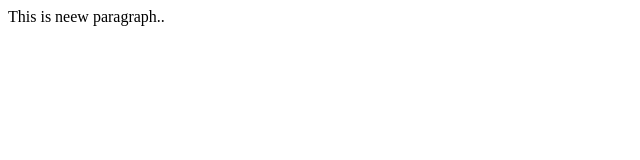
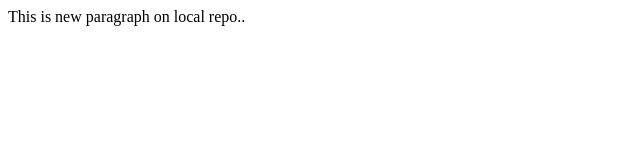
Before and after one commit to Hafsa-source-code/localRepo, a plain HTML site: page index.html in a window 1280 px wide. Shown: the whole page, without its empty margins (0-640 px from the left). Drawn offline with Linux system fonts and the light colour scheme.

Commit message:
Add  modify files

```diff
--- a/index.html
+++ b/index.html
@@ -1,3 +1,3 @@
 <p>
-    This is neew paragraph..
+    This is new paragraph on local repo..
 </p>
```
